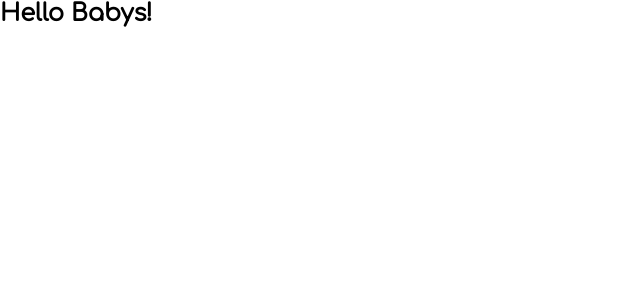
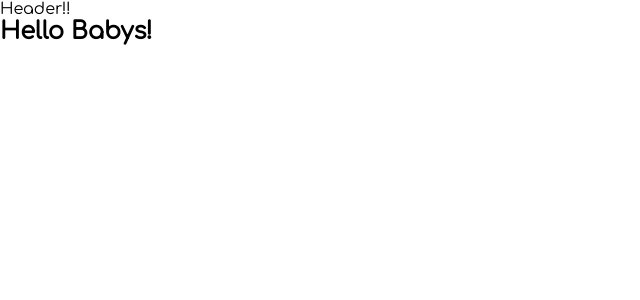
Before and after one commit to SottoMayor/React-CatalogFilms, a React (Create React App) app: page / in a window 1280 px wide. Shown: the top 300 px of the page, without its empty margins (0-640 px from the left). Built offline with nearby package versions, Linux system fonts and the light colour scheme.

Commit message:
Creating a Layout Folder and structuring the project.

```diff
--- a/src/App.js
+++ b/src/App.js
@@ -1,15 +1,18 @@
 import { ThemeProvider } from "styled-components";
 import GlobalStyle from "./styled-components/GlobalStyle";
 import { theme } from "./styled-components/Theme";
+import Layout from "./Layout/Layout";
 
 
 function App() {
   return (
     <ThemeProvider theme={theme}>
-      <div className="App">
-        <GlobalStyle />
+      <GlobalStyle />
+
+      <Layout>
         <h2>Hello Babys!</h2>
-      </div>
+      </Layout>
+
     </ThemeProvider>
   );
 }
--- /dev/null
+++ b/src/Layout/Layout.js
@@ -0,0 +1,16 @@
+import React, { Fragment } from 'react'
+
+const Layout = (props) => {
+    return (
+        <Fragment>
+            <header>
+                Header!!
+            </header>
+            <main>
+                {props.children}
+            </main>
+        </Fragment>
+    )
+}
+
+export default Layout
```
